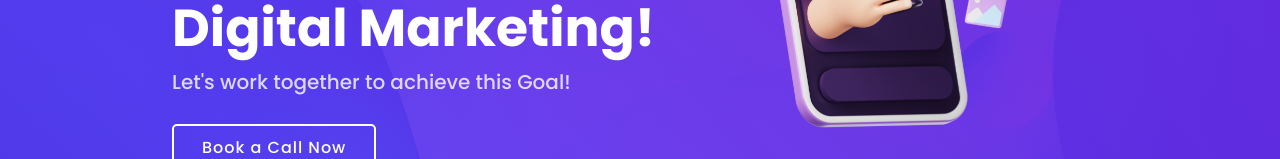
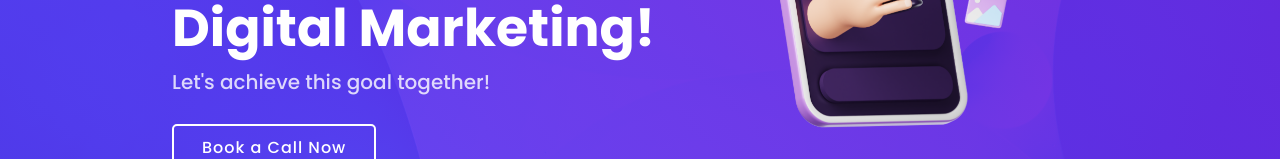
Before and after one commit to fsnfocus/fsnfocus, a plain HTML site: page index.html in a window 1280 px wide. Shown: the part 486-645 px from the top of the page. Drawn offline with nearby package versions, Linux system fonts and the light colour scheme.

Commit message:
Update index.html

```diff
--- a/index.html
+++ b/index.html
@@ -66,7 +66,7 @@
       <div class="row justify-content-center">
         <div class="col-xl-5 col-lg-6 pt-3 pt-lg-0 order-2 order-lg-1 d-flex flex-column justify-content-center">
           <h1>Stand Out Online and Win Over New Customers with Cutting-Edge Digital Marketing!</h1>
-          <h2>Let's work together to achieve this Goal!</h2>
+          <h2>Let's achieve this goal together!</h2>
           <div><a href="contact.html" class="btn-get-started scrollto">Book a Call Now</a></div>
         </div>
         <div class="col-xl-4 col-lg-6 order-1 order-lg-2 hero-img" data-aos="zoom-in" data-aos-delay="150">
```
